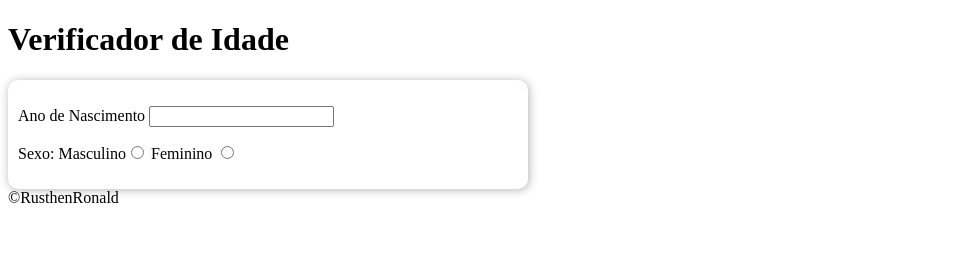
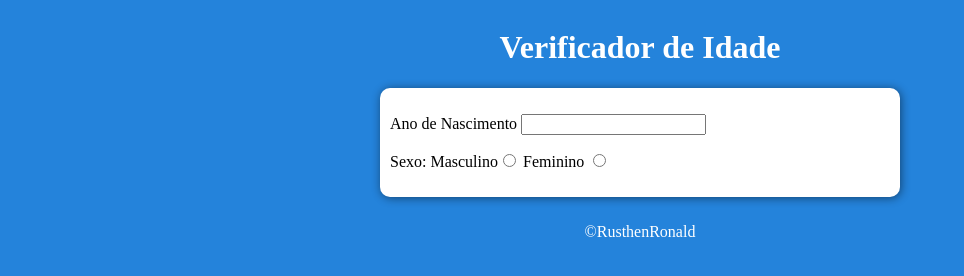
Before and after one commit to RusthenRonald/Verificador-de-idade, a plain HTML site: page index.html in a window 1280 px wide. Shown: the whole page, without its empty margins (0-964 px from the left). Drawn offline with Linux system fonts and the light colour scheme.

Commit message:
adicionei display flex no body para centralizar , mudei cor de fundo e cor da letra

```diff
--- a/index.html
+++ b/index.html
@@ -21,7 +21,7 @@
         </div>
     </section>
     <footer>
-        &copy;RusthenRonald
+        <p>&copy;RusthenRonald</p>
     </footer>
     <script src="index.js">
 
--- a/style.css
+++ b/style.css
@@ -1,6 +1,21 @@
+body{
+    display: flex;
+    flex-direction: column;
+    justify-content: center;
+    align-items: center;
+    background-color: rgb(36, 131, 219);
+}
 section{
+    background-color: white;
     width: 500px;
-    box-shadow: 1px 1px 10px rgba(0, 0, 0, 0.301);
+    box-shadow: 1px 1px 10px rgba(0, 0, 0, 0.486);
     border-radius: 10px;
     padding: 10px;
+    margin-bottom: 10px;
 }
+h1{
+    color: white;
+}
+footer p {
+    color: white;
+}
```
